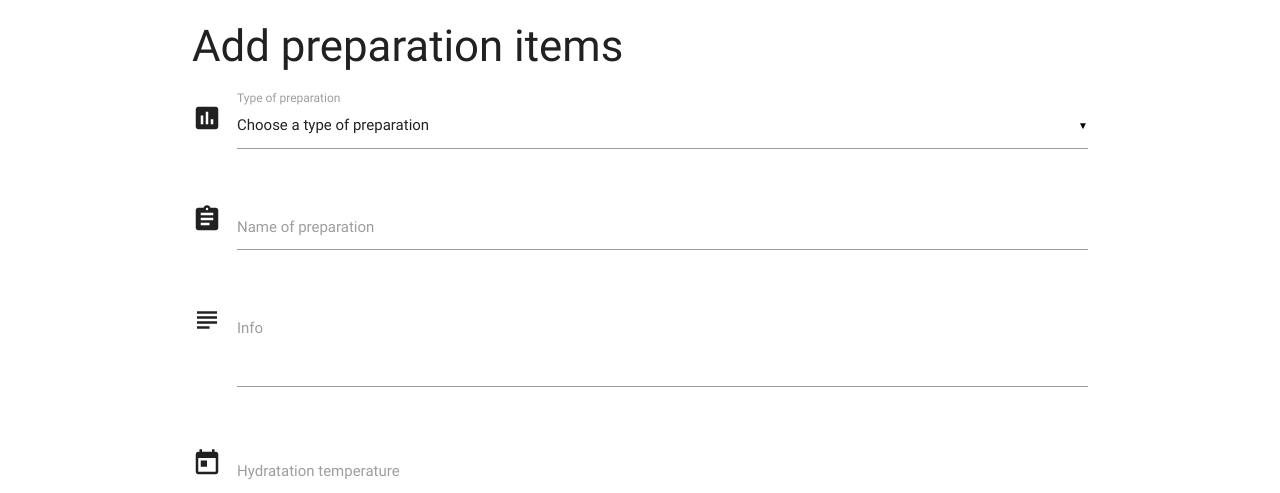
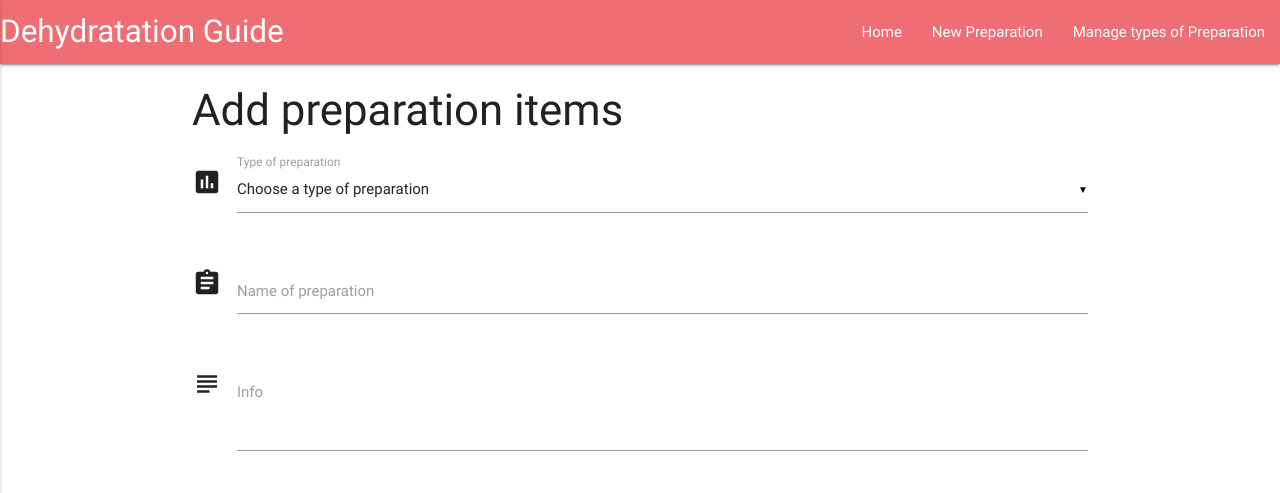
Before and after one commit to Rhyl1/Dehydratation-guide, a Flask app: page /additems in a window 1280 px wide. Shown: the top 493 px of the page. Run offline with Flask 2, Linux system fonts and the light colour scheme; data that the repository does not hold is empty; some libraries are stand-ins or nearby versions.

Commit message:
added navbar to base.html and prepared routes in app.py for adding types functionality

```diff
--- a/templates/base.html
+++ b/templates/base.html
@@ -10,7 +10,24 @@
     <title>Document</title>
 </head>
 <body>
-
+<header>
+        <nav>
+            <div class="nav-wrapper">
+                <a href="{{url_for('show_items')}}" class="brand-logo">Dehydratation Guide</a>
+                <a href="#" data-activates="mobile-demo" class="button-collapse"><i class="material-icons">menu</i></a>
+                <ul id="nav-mobile" class="right hide-on-med-and-down">
+                    <li><a href="{{url_for('show_items')}}">Home</a></li>
+                    <li><a href="{{url_for('add_items')}}">New Preparation</a></li>
+                    <li><a href="{{url_for('get_types')}}">Manage types of Preparation</a></li>
+                </ul>
+                <ul class="side-nav" id="mobile-demo">
+                    <li><a href="{{url_for('show_items')}}">Home</a></li>
+                    <li><a href="{{url_for('add_items')}}">New Preparation</a></li>
+                    <li><a href="{{url_for('get_types')}}">Manage types of Preparation</a></li>
+                </ul>
+            </div>
+        </nav>
+    </header>
     <div class="container">
         {% block content %}
         {% endblock %}
```
Also changed, not shown: app.py (+10 -0 lines), templates/addtypes.html (added).
